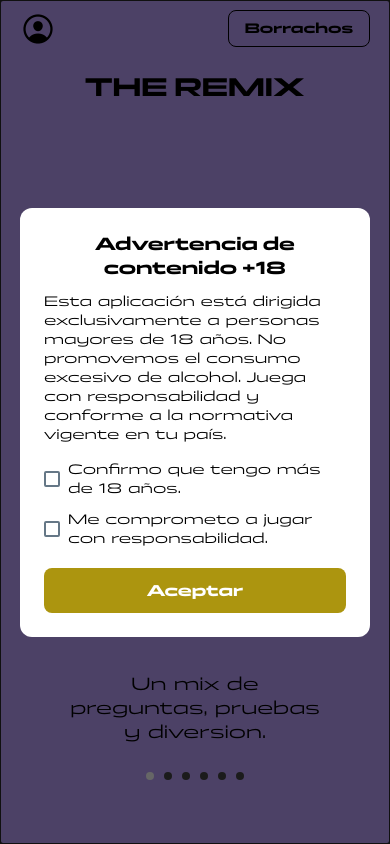
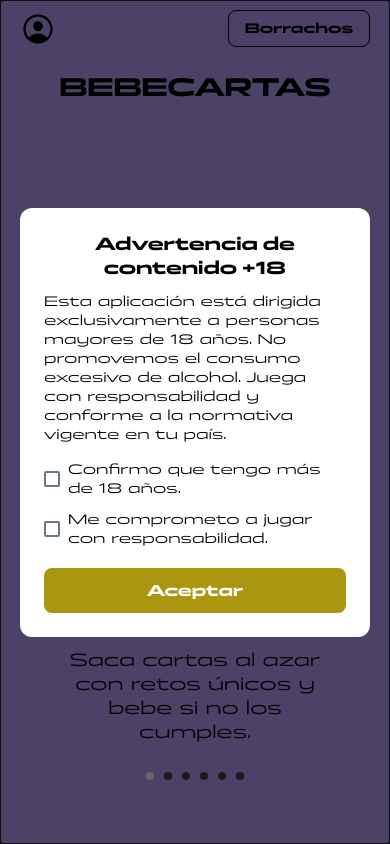
Before and after one commit to jgarcia311999/D.A.M, a React Native app: screen /Inicio in a window 390 px wide. Built offline with nearby package versions, Linux system fonts and the light colour scheme.

Commit message:
Revert "cambios de nombre"
This reverts commit 34bdbefbe6c0961dbda9e6ba7141b8a749d57ee9.

```diff
--- a/screens/GameTwoScreen.js
+++ b/screens/GameTwoScreen.js
@@ -105,6 +105,12 @@ const tragosPorPalo = {
   cigarro: 4,
 };
 
+const generarCarta = () => {
+  const valores = [1, 2, 3, 4, 5, 6, 7, 8, 9, 'j', 'q', 'k'];
+  const numero = valores[Math.floor(Math.random() * valores.length)];
+  const palo = palos[Math.floor(Math.random() * palos.length)];
+  return { numero, palo };
+};
 
 export default function GameTwoScreen({ route, navigation }) {
   const jugadores = route?.params?.jugadores || [];
--- a/screens/HomeScreen.js
+++ b/screens/HomeScreen.js
@@ -16,8 +16,8 @@ const isSmallDevice = width < 360;
 const juegos = [
   {
     id: 1,
-    nombre: 'The Remix',
-    descripcion: 'Un mix de preguntas, pruebas y diversion.',
+    nombre: 'Bebecartas',
+    descripcion: 'Saca cartas al azar con retos únicos y bebe si no los cumples.',
     screen: 'Juego 4',
     imagen: PjTabaco,
     imagenEstilo: { width: '80%', height: height * 0.35, resizeMode: 'contain' },
@@ -26,7 +26,7 @@ const juegos = [
   {
     id: 2,
     nombre: 'La Cadena del Crupier',
-    descripcion: 'Cuatro pruebas, dudo que puedas ganar.',
+    descripcion: 'Reta a tus amigos con preguntas rápidas y pasa la cadena antes que el tiempo se agote.',
     screen: 'Juego 1',
     imagen: PjCartas,
     imagenEstilo: { width: '80%', height: height * 0.35, resizeMode: 'contain' },
@@ -35,7 +35,7 @@ const juegos = [
   {
     id: 3,
     nombre: 'La Copa del Rey',
-    descripcion: 'Cada carta con su acción, ahora, no saques el 4º rey...',
+    descripcion: 'Desliza y revela desafíos divertidos carta por carta.',
     screen: 'Juego 2',
     imagen: PjDados,
     imagenEstilo: { width: '80%', height: height * 0.35, resizeMode: 'contain' },
@@ -44,7 +44,7 @@ const juegos = [
   {
     id: 4,
     nombre: 'La ruleta del shot',
-    descripcion: '¿Todo al rojo? ¿Todo al negro? Todo al shot',
+    descripcion: 'Gira y bebe, facil y sencillo.',
     screen: 'Juego 3',
     imagen: PjRuleta,
     imagenEstilo: { width: '80%', height: height * 0.35, resizeMode: 'contain' },
```
